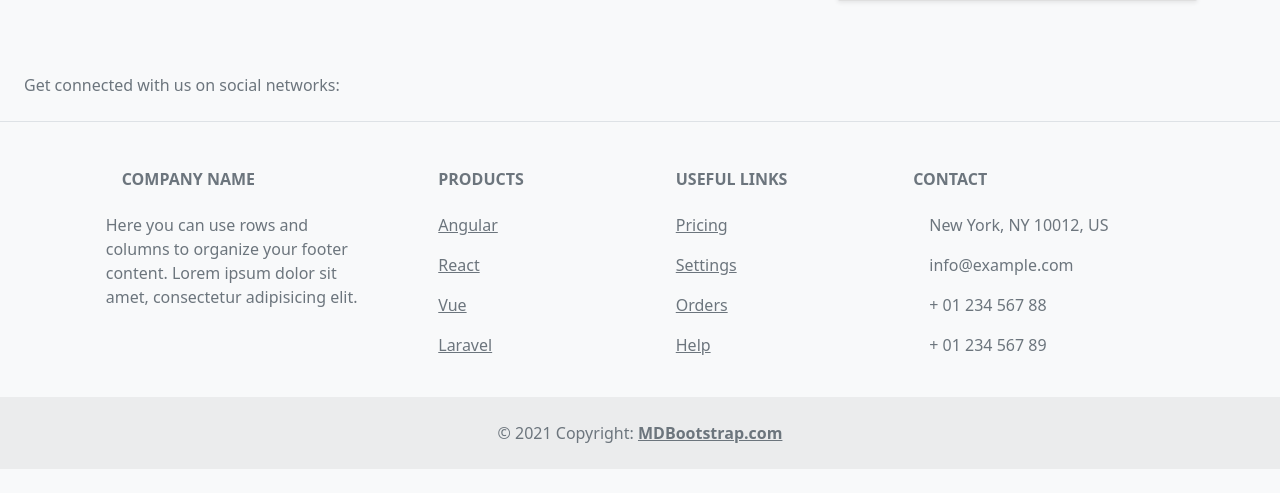
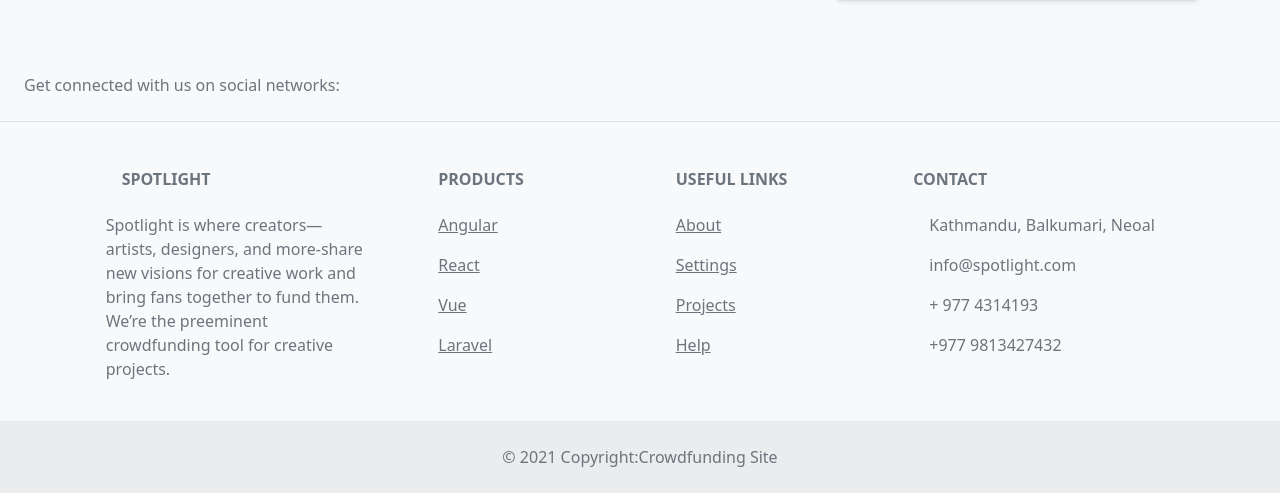
Before and after one commit to AaganMaskey/P2-Spotlight, a Django app: page / in a window 1280 px wide. Shown: the part 2704-3197 px from the top of the page. Before the commit the page ends 3173 px from the top, so only its background shows below. Run offline with Django 3.2, Linux system fonts and the light colour scheme; a user stored in the database is signed in; some libraries are stand-ins or nearby versions.

Commit message:
footer update

```diff
--- a/spotlightv0/templates/home.html
+++ b/spotlightv0/templates/home.html
@@ -273,11 +273,12 @@ ab
         <div class="col-md-3 col-lg-4 col-xl-3 mx-auto mb-4">
           <!-- Content -->
           <h6 class="text-uppercase fw-bold mb-4">
-            <i class="fas fa-gem me-3"></i>Company name
+            <i class="fas fa-gem me-3"></i>SpotLight
           </h6>
           <p>
-            Here you can use rows and columns to organize your footer content. Lorem ipsum
-            dolor sit amet, consectetur adipisicing elit.
+            Spotlight is where creators—artists, designers, and more-share new visions for creative work and
+            bring fans together to fund them.
+            We’re the preeminent crowdfunding tool for creative projects.
           </p>
         </div>
         <!-- Grid column -->
@@ -310,13 +311,13 @@ ab
             Useful links
           </h6>
           <p>
-            <a href="#!" class="text-reset">Pricing</a>
+            <a href="#!" class="text-reset">About</a>
           </p>
           <p>
             <a href="#!" class="text-reset">Settings</a>
           </p>
           <p>
-            <a href="#!" class="text-reset">Orders</a>
+            <a href="#!" class="text-reset">Projects</a>
           </p>
           <p>
             <a href="#!" class="text-reset">Help</a>
@@ -330,13 +331,13 @@ ab
           <h6 class="text-uppercase fw-bold mb-4">
             Contact
           </h6>
-          <p><i class="fas fa-home me-3"></i> New York, NY 10012, US</p>
+          <p><i class="fas fa-home me-3"></i> Kathmandu, Balkumari, Neoal</p>
           <p>
             <i class="fas fa-envelope me-3"></i>
-            info@example.com
+            info@spotlight.com
           </p>
-          <p><i class="fas fa-phone me-3"></i> + 01 234 567 88</p>
-          <p><i class="fas fa-print me-3"></i> + 01 234 567 89</p>
+          <p><i class="fas fa-phone me-3"></i> + 977 4314193</p>
+          <p><i class="fas fa-print me-3"></i> +977 9813427432 </p>
         </div>
         <!-- Grid column -->
       </div>
@@ -347,8 +348,8 @@ ab
 
   <!-- Copyright -->
   <div class="text-center p-4" style="background-color: rgba(0, 0, 0, 0.05);">
-    © 2021 Copyright:
-    <a class="text-reset fw-bold" href="https://mdbootstrap.com/">MDBootstrap.com</a>
+    © 2021 Copyright:Crowdfunding Site
+
   </div>
   <!-- Copyright -->
 </footer>
```
